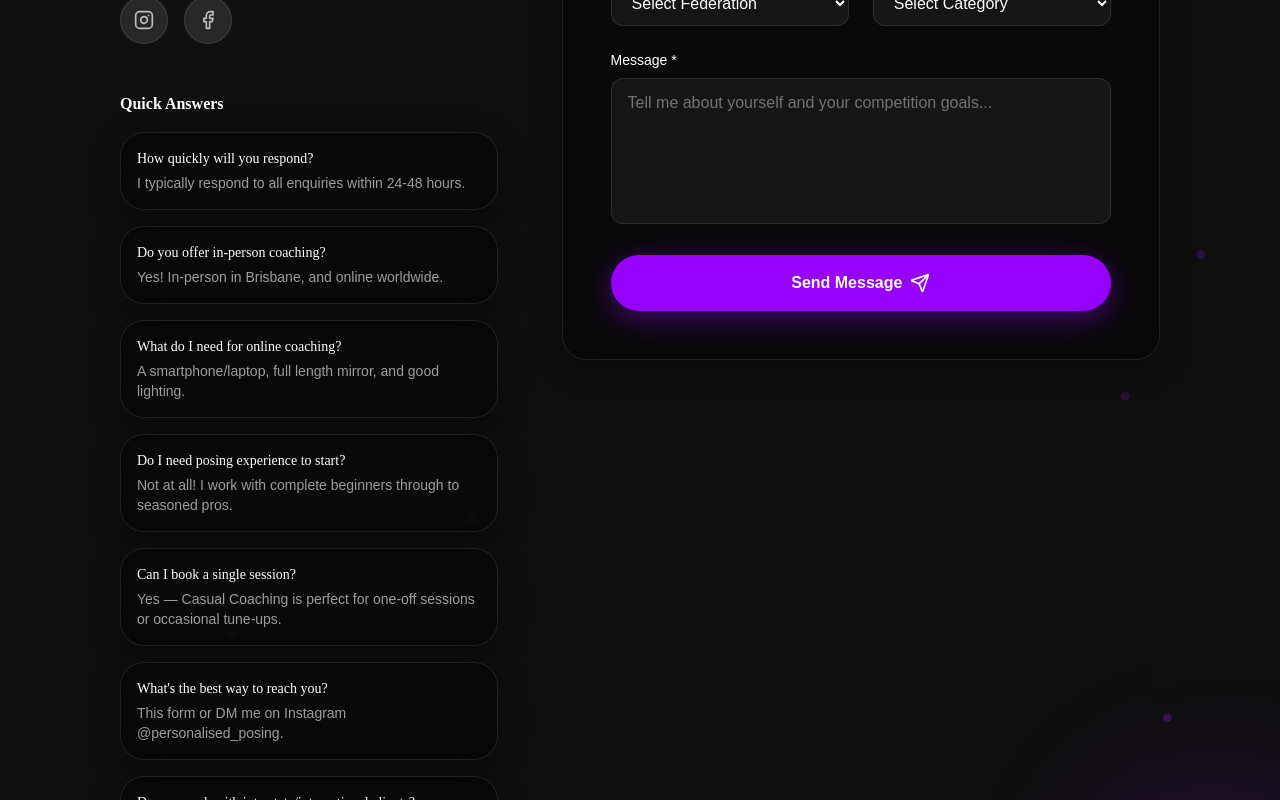
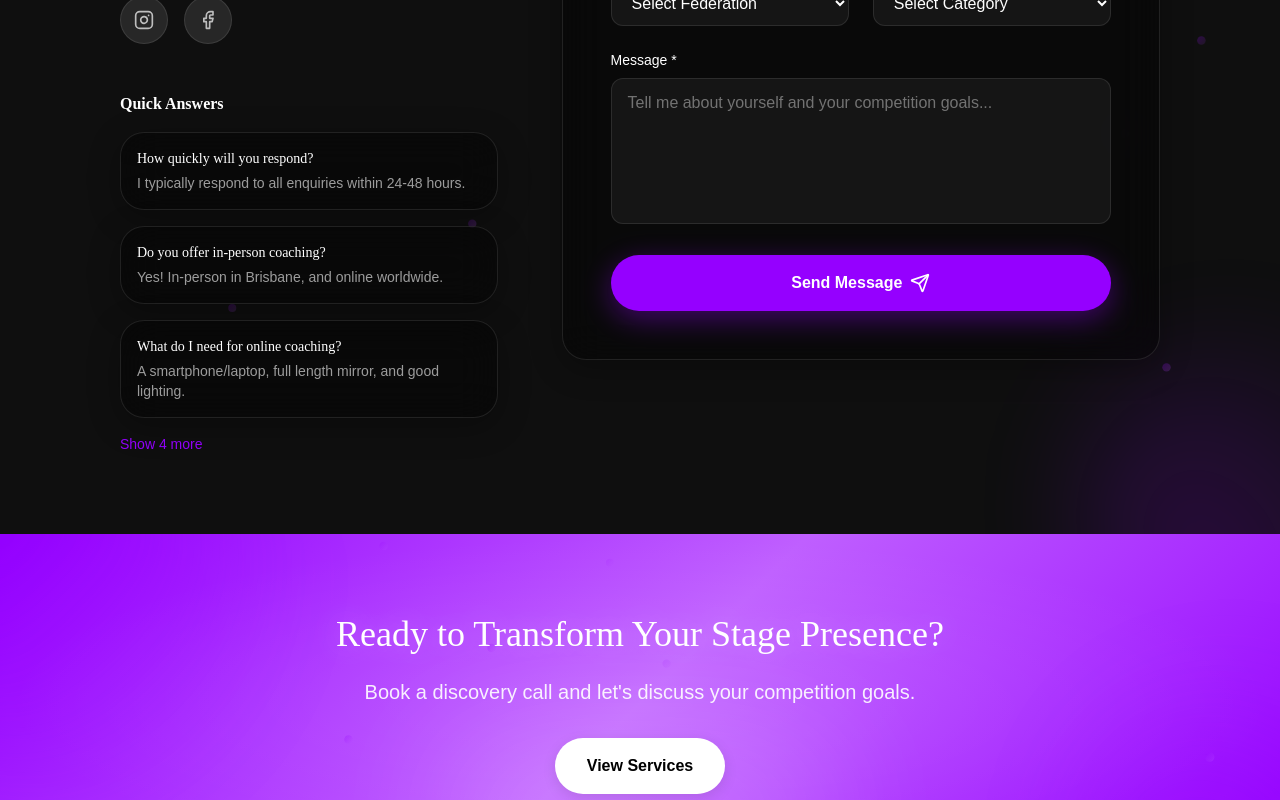
Before and after one commit to Georgiav96/personalised-posing-website, a React (Vite) app: page /personalised-posing-website/contact in a window 1280 px wide. Shown: the part 840-1640 px from the top of the page. Built offline with nearby package versions, Linux system fonts and the light colour scheme.

Commit message:
Make Quick Answers collapsible - show first 3 with expand option

```diff
--- a/src/pages/Contact.jsx
+++ b/src/pages/Contact.jsx
@@ -120,6 +120,7 @@ function Contact() {
     message: '',
   })
   const [submitted, setSubmitted] = useState(false)
+  const [showAllFaqs, setShowAllFaqs] = useState(false)
 
   const handleChange = (e) => {
     setFormState({ ...formState, [e.target.name]: e.target.value })
@@ -222,7 +223,7 @@ function Contact() {
               {/* Quick FAQs */}
               <h3 className="font-semibold mb-4 text-white">Quick Answers</h3>
               <div className="space-y-4">
-                {faqs.map((faq, index) => (
+                {faqs.slice(0, showAllFaqs ? faqs.length : 3).map((faq, index) => (
                   <div key={index} className="glass-card-dark p-4">
                     <h4 className="font-medium text-sm mb-1 text-white">{faq.question}</h4>
                     <p className="text-white/60 text-sm">
@@ -233,6 +234,14 @@ function Contact() {
                     </p>
                   </div>
                 ))}
+                {faqs.length > 3 && (
+                  <button
+                    onClick={() => setShowAllFaqs(!showAllFaqs)}
+                    className="text-brand-purple text-sm font-medium hover:underline flex items-center gap-1"
+                  >
+                    {showAllFaqs ? 'Show less' : `Show ${faqs.length - 3} more`}
+                  </button>
+                )}
               </div>
             </RevealOnScroll>
 
```
